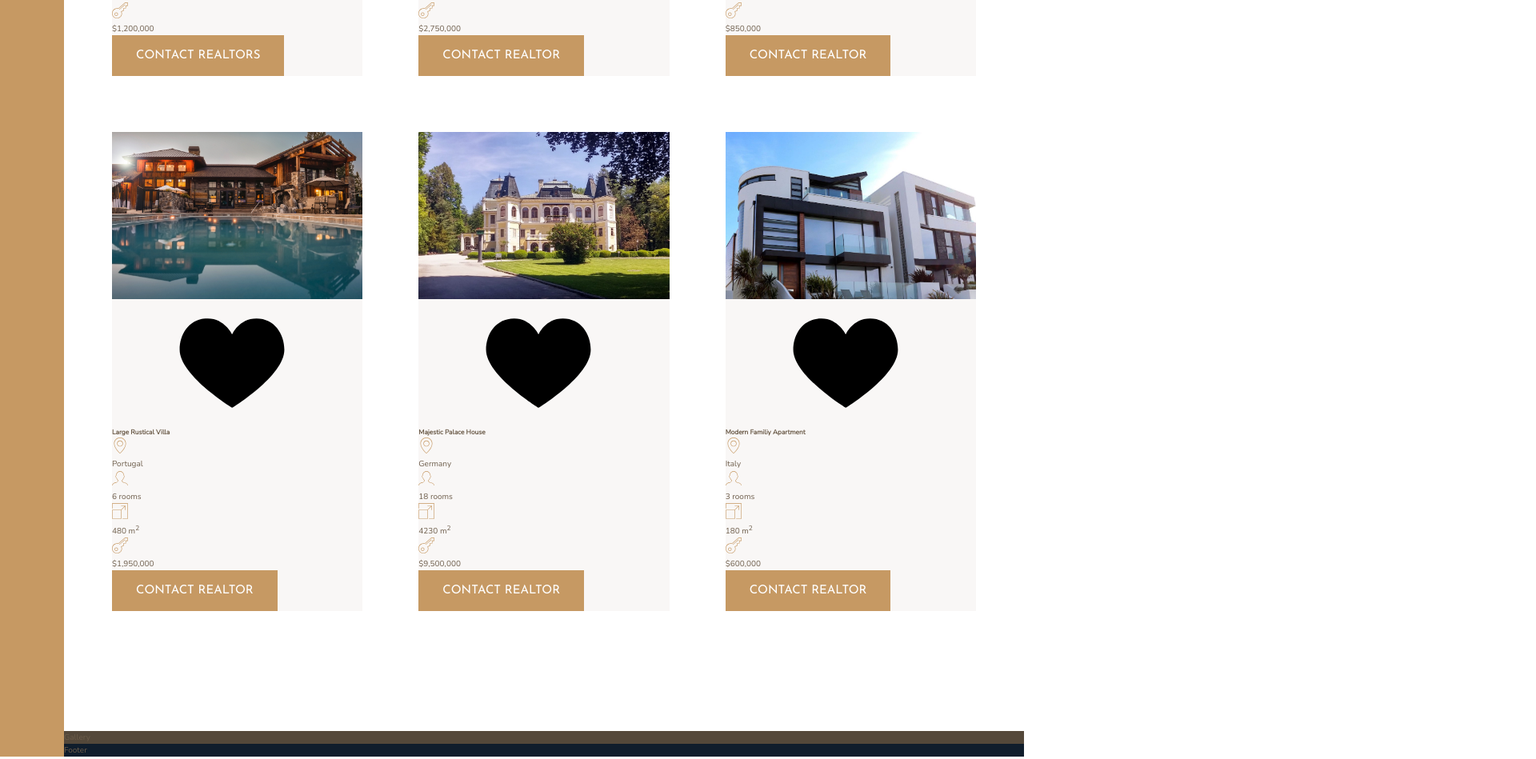
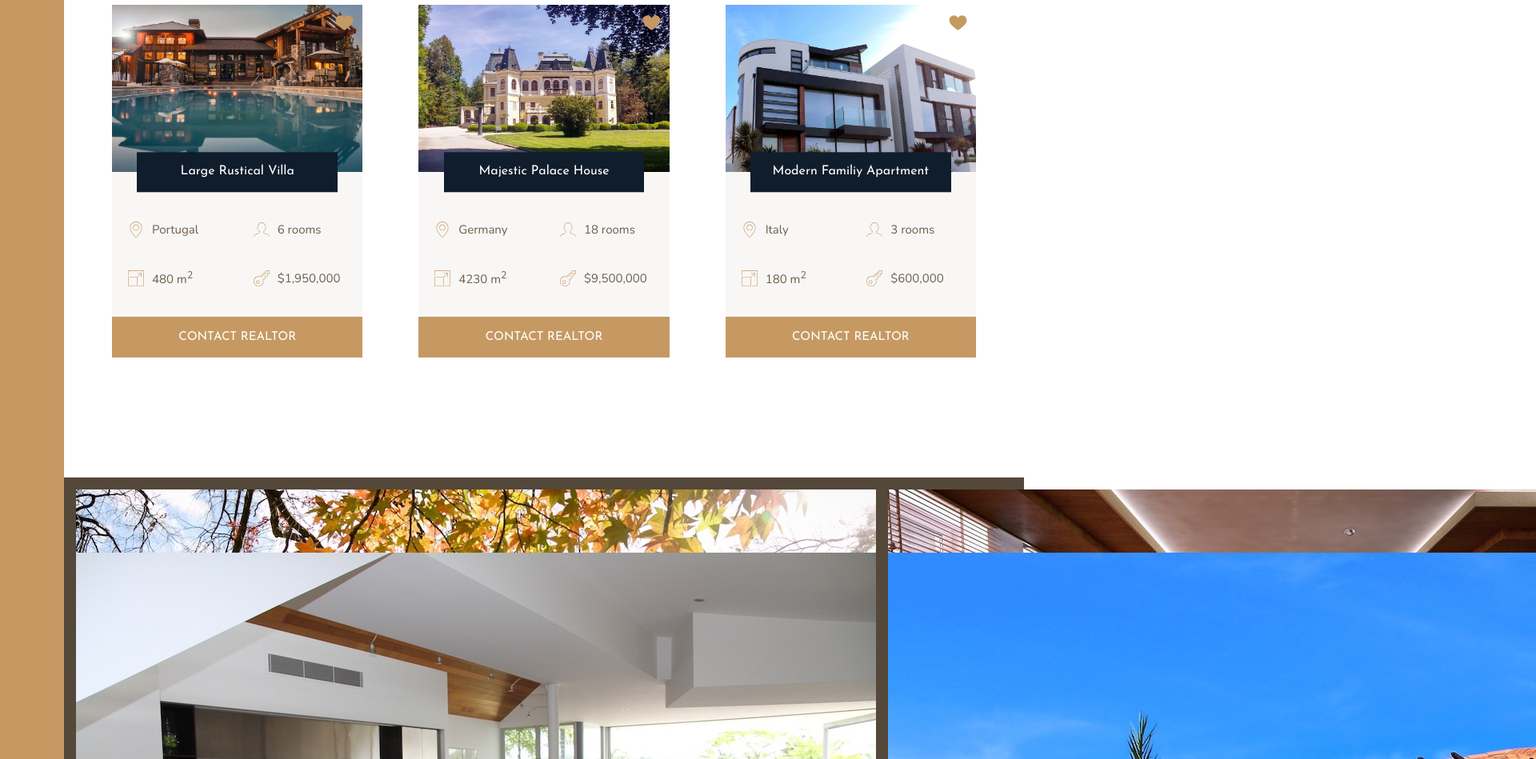
Before and after one commit to kbuicuong/nexter, a website: page index.html in a window 1280 px wide. Shown: the part 2475-3424 px from the top of the page at 80% size, 1920 px wide, since content can reach past the window. Drawn offline with nearby package versions, Linux system fonts and the light colour scheme.

Commit message:
Finished the home section and started on the gallery

```diff
--- a/index.html
+++ b/index.html
@@ -284,7 +284,20 @@
         </section>
 
         <section class="gallery">
-            Gallery
+            <figure class="gallery__item gallery__item--1"><img src="img/gal-1.jpeg" alt="Gallery image 1" class="gallery__img"></figure>
+            <figure class="gallery__item gallery__item--2"><img src="img/gal-2.jpeg" alt="Gallery image 2" class="gallery__img"></figure>
+            <figure class="gallery__item gallery__item--3"><img src="img/gal-3.jpeg" alt="Gallery image 3" class="gallery__img"></figure>
+            <figure class="gallery__item gallery__item--4"><img src="img/gal-4.jpeg" alt="Gallery image 4" class="gallery__img"></figure>
+            <figure class="gallery__item gallery__item--5"><img src="img/gal-5.jpeg" alt="Gallery image 5" class="gallery__img"></figure>
+            <figure class="gallery__item gallery__item--6"><img src="img/gal-6.jpeg" alt="Gallery image 6" class="gallery__img"></figure>
+            <figure class="gallery__item gallery__item--7"><img src="img/gal-7.jpeg" alt="Gallery image 7" class="gallery__img"></figure>
+            <figure class="gallery__item gallery__item--8"><img src="img/gal-8.jpeg" alt="Gallery image 8" class="gallery__img"></figure>
+            <figure class="gallery__item gallery__item--9"><img src="img/gal-9.jpeg" alt="Gallery image 9" class="gallery__img"></figure>
+            <figure class="gallery__item gallery__item--10"><img src="img/gal-10.jpeg" alt="Gallery image 10" class="gallery__img"></figure>
+            <figure class="gallery__item gallery__item--11"><img src="img/gal-11.jpeg" alt="Gallery image 11" class="gallery__img"></figure>
+            <figure class="gallery__item gallery__item--12"><img src="img/gal-12.jpeg" alt="Gallery image 12" class="gallery__img"></figure>
+            <figure class="gallery__item gallery__item--13"><img src="img/gal-13.jpeg" alt="Gallery image 13" class="gallery__img"></figure>
+            <figure class="gallery__item gallery__item--14"><img src="img/gal-14.jpeg" alt="Gallery image 14" class="gallery__img"></figure>
         </section>
 
         <footer class="footer">
--- a/sass/_gallery.scss
+++ b/sass/_gallery.scss
@@ -1,4 +1,14 @@
 .gallery{
     background-color: $color-grey-dark-1;
     grid-column: full-start / full-end;
+
+    display: grid;
+    grid-template-columns: repeat(8, 1fr);
+    grid-template-rows: repeat(7, 5vw);
+    grid-gap: 1.5rem;
+    padding: 1.5rem;
+
+    & > *{
+        width: 100%;
+    }
 }
--- a/sass/_homes.scss
+++ b/sass/_homes.scss
@@ -10,16 +10,49 @@
 .home{
     background-color: $color-grey-light-1;
 
+    display: grid;
+    grid-template-columns: repeat(2, 1fr);
+    grid-row-gap: 3.5rem;
+
     &__img{
         width: 100%;
+        grid-row: 1 / 2;
+        grid-column: 1 / -1;
+        z-index: 1;
     }
 
     &__like{
-
+        grid-column: 2 / 3;
+        grid-row: 1 / 2;
+        fill: $color-primary;
+        width: 2.5rem;
+        height: 2.5rem;
+        z-index: 2;
+        justify-self: end;
+        margin: 1rem;
     }
 
     &__name{
+        grid-row: 1 / 2;
+        grid-column: 1 / -1;
+        justify-self: center;
+        align-self: end;
+        z-index: 3;
 
+        width: 80%;
+        font-family: $font-display;
+        font-size: 1.6rem;
+        text-align: center;
+        padding: 1.25rem;
+        background-color: $color-secondary;
+        color: #fff;
+        font-weight: 400;
+        transform: translateY(50%);
+    }
+
+    &__location,
+    &__rooms{
+        margin-top: 2.5rem;
     }
 
     &__location,
@@ -27,15 +60,22 @@
     &__area,
     &__price{
 
+        font-size: 1.5rem;
+        margin-left: 2rem;
+
+        display:flex;
+        align-items: center;
+
         svg{
             fill: $color-primary;
             width: 2rem;
             height: 2rem;
+            margin-right: 1rem;
         }
+    }
 
-        p{
-
-        }
+    &__btn{
+        grid-column: 1 / -1;
     }
 
 
```
Also changed, not shown: css/style.css.
